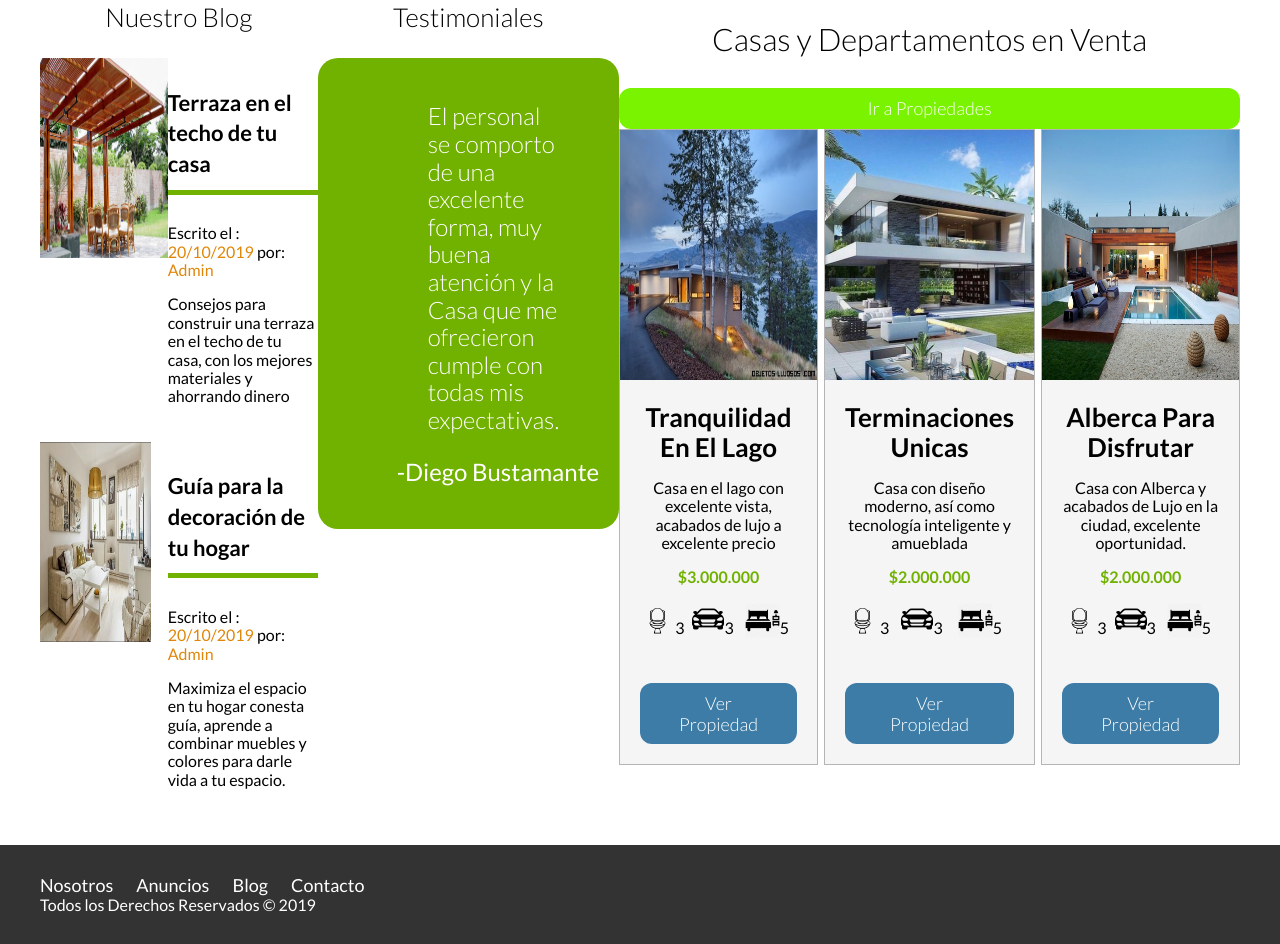
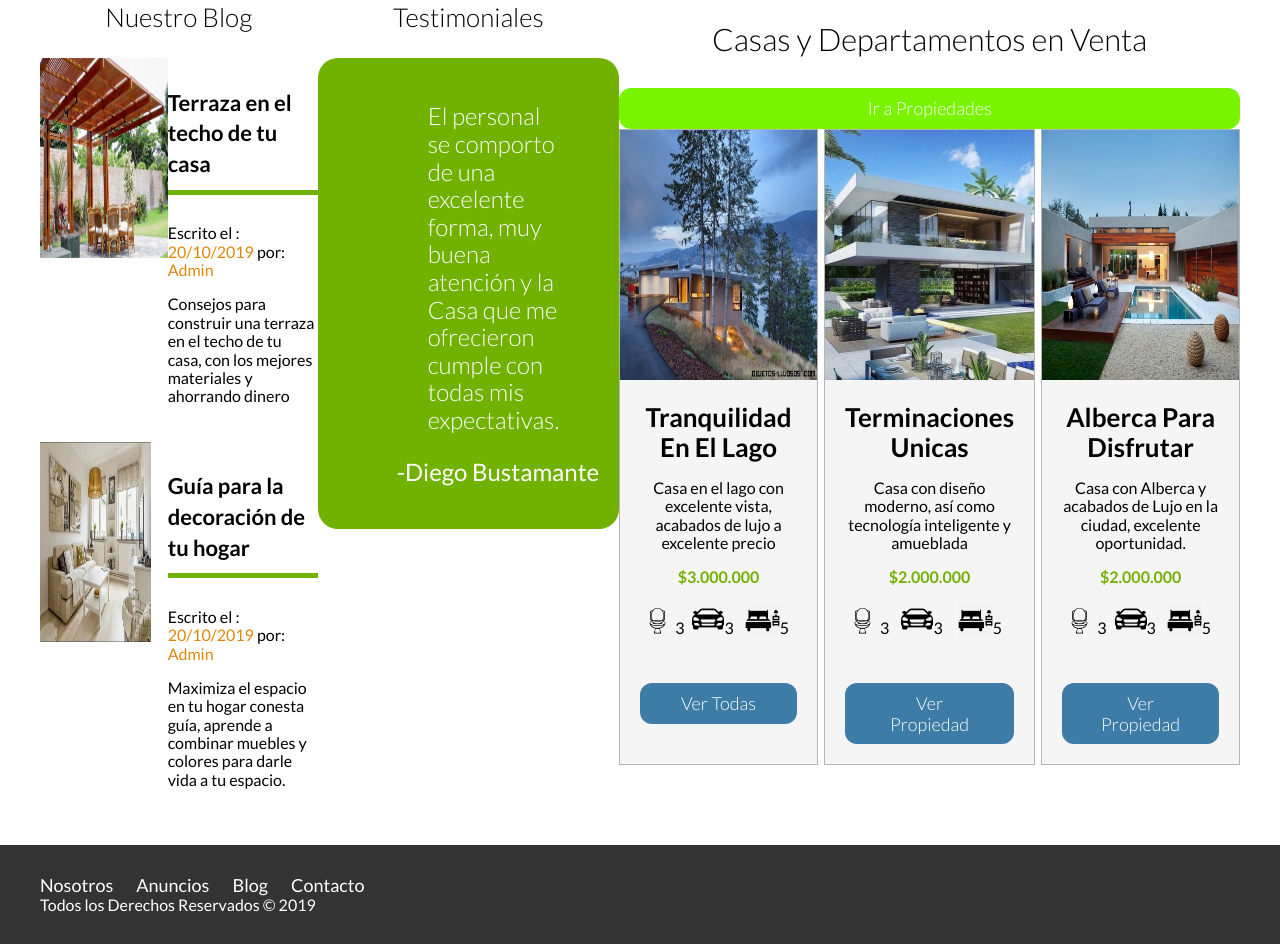
Before and after one commit to manoluky/prueba.dibrsite.com, a website: page index.html in a window 1280 px wide. Shown: the part 1422-2366 px from the top of the page. Drawn offline with Linux system fonts and the light colour scheme.

Commit message:
cambios prueba

```diff
--- a/index.html
+++ b/index.html
@@ -146,7 +146,7 @@
                 <p>5</p>
               </li>
             </ul>
-            <a href="html/anuncio.html" class="button boton-amarillo block-d">Ver Propiedad</a>
+            <a href="html/anuncio.html" class="button boton-amarillo block-d">Ver Todas</a>
           </div>
         </div>
         <div class="anuncio">
```
